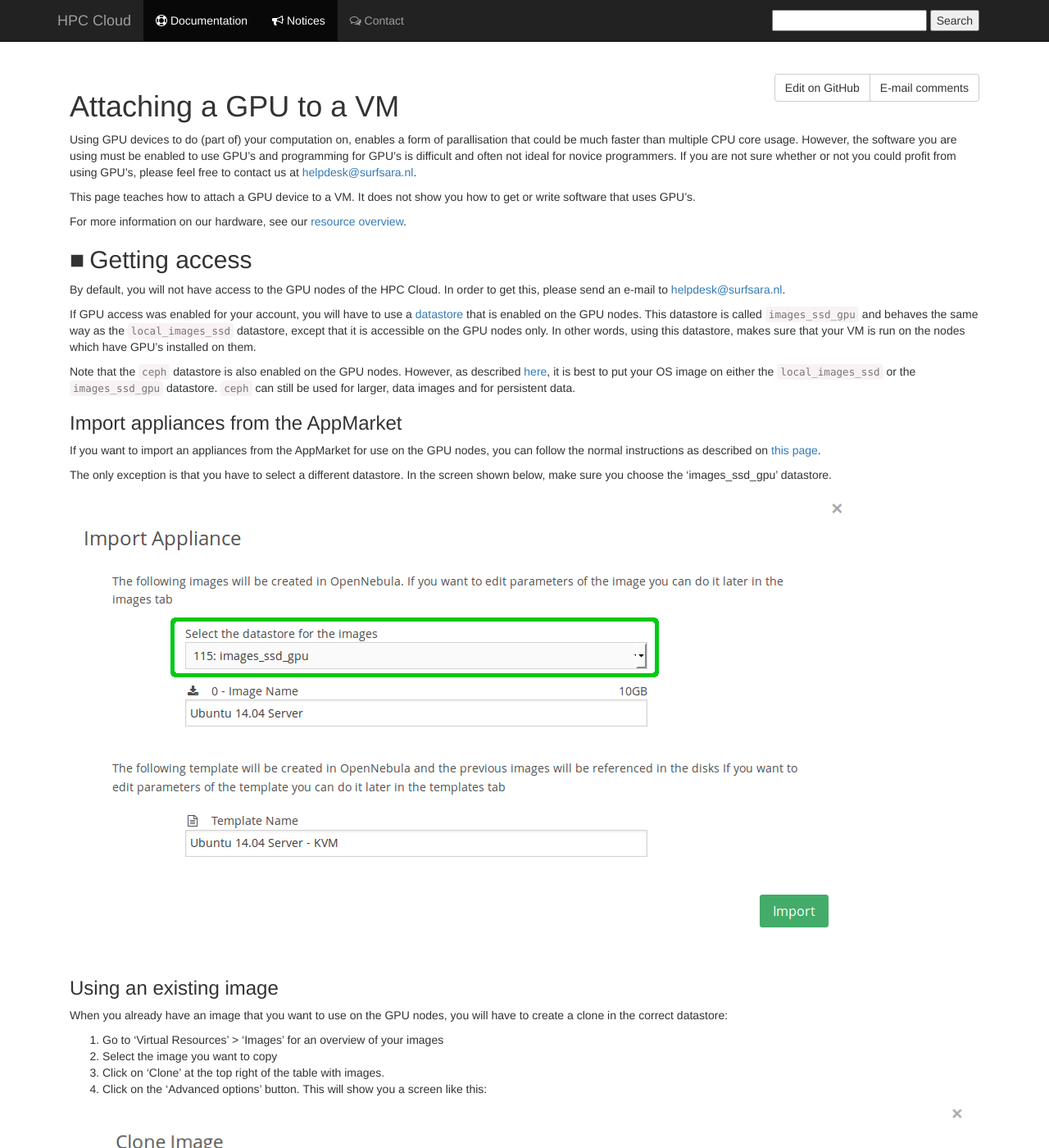
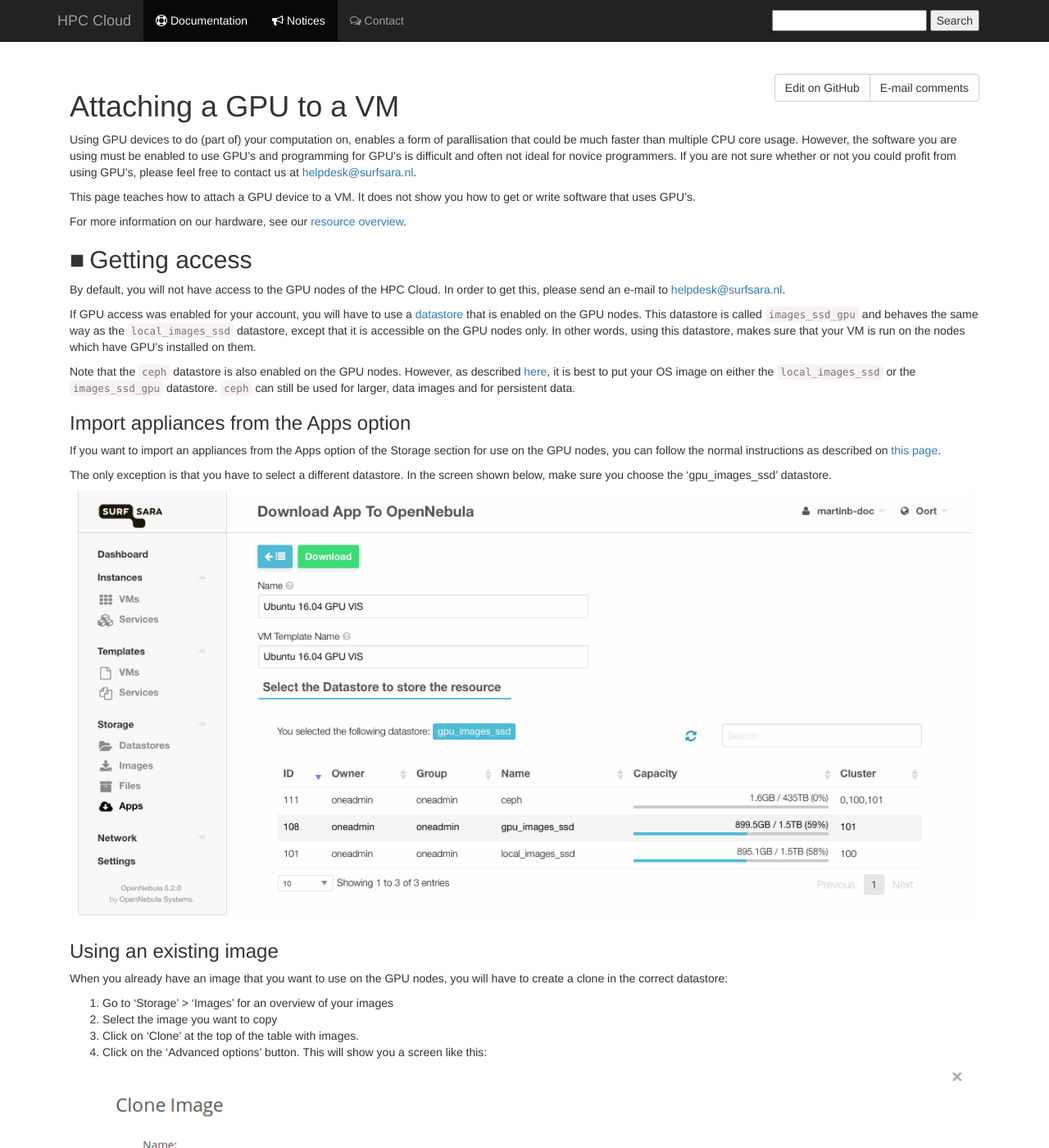
Before and after one commit to sara-nl/clouddocs, a Jekyll site: the page built from gpu-attach.markdown, in a window 1280 px wide and 1400 px high. Shown: the whole window at 82% size. Built offline with Jekyll 4.4.1, drawn with Linux system fonts in a browser that asks for light colours; nearby versions of some CDN libraries; our own code applies the rules of GitHub Pages for plain Markdown files; some of the changed text lies outside the part shown.

Commit message:
Update gpu-attach.markdown

```diff
--- a/gpu-attach.markdown
+++ b/gpu-attach.markdown
@@ -17,24 +17,24 @@ If GPU access was enabled for your account, you will have to use a [datastore](i
 
 Note that the `ceph` datastore is also enabled on the GPU nodes. However, as described [here](image_storage), it is best to put your OS image on either the `local_images_ssd` or the `images_ssd_gpu` datastore. `ceph` can still be used for larger, data images and for persistent data.
 
-### Import appliances from the AppMarket
+### Import appliances from the Apps option
 
-If you want to import an appliances from the AppMarket for use on the GPU nodes, you can follow the normal instructions as described on [this page](general-start).
+If you want to import an appliances from the Apps option of the Storage section for use on the GPU nodes, you can follow the normal instructions as described on [this page](general-start).
 
-The only exception is that you have to select a different datastore. In the screen shown below, make sure you choose the 'images_ssd_gpu' datastore.
+The only exception is that you have to select a different datastore. In the screen shown below, make sure you choose the 'gpu_images_ssd' datastore.
 
-![GPU import from appmarket](images/gpu/gpu_appliance_import.png)
+![GPU import from apps](images/gpu/rvs_image_name.png)
 
 ### Using an existing image
 
 When you already have an image that you want to use on the GPU nodes, you will have to create a clone in the correct datastore:
 
- 1. Go to 'Virtual Resources' > 'Images' for an overview of your images
+ 1. Go to 'Storage' > 'Images' for an overview of your images
  2. Select the image you want to copy
- 3. Click on 'Clone' at the top right of the table with images.
+ 3. Click on 'Clone' at the top of the table with images.
  4. Click on the 'Advanced options' button. This will show you a screen like this:
  ![Clone image to GPU datastore](images/gpu/gpu_clone_image.png)
- 5. Select the correct datastore 'images_ssd_gpu'
+ 5. Select the correct datastore 'gpu_images_ssd'
  6. Optionally, change the name of the image
  7. Click the 'Clone' button
  8. Optionally, you can now delete the old image. This is not necessary, but note that changes in one image will not affect the other!
@@ -45,7 +45,7 @@ GPU devices are attached to VM using 'pci passthrough'. This means that your VM
 
 > **NOTE:**
 >
-> Before proceeding, make sure that your OS image is on the `images_ssd_gpu` datastore and possible extra images are on the `ceph` datastore.
+> Before proceeding, make sure that your OS image is on the `gpu_images_ssd` datastore and possible extra images are on the `ceph` datastore.
 
 To attach a GPU device to your VM, either create a new template or edit an existing template as described [on this page](customize-your-vm). Then:
 
```
